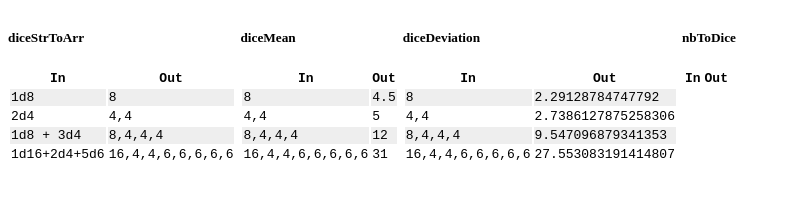
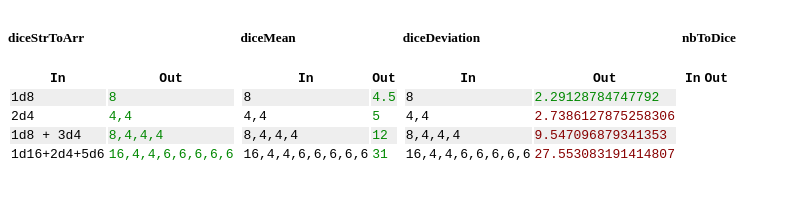
Before and after one commit to oleobal/loot, a plain HTML site: page test.html in a window 1280 px wide. Shown: the whole page, without its empty margins (0-790 px from the left). Drawn offline with Linux system fonts and the light colour scheme.

Commit message:
Add valid/invalid for tests, nbToDice now uses deviation
(even though deviation is incorrect)

```diff
--- a/loot.js
+++ b/loot.js
@@ -430,7 +430,21 @@ function nbToDice(max, deviation)
 	console.log(combos)
 
 
-	// TODO calculate each combo's deviation and compare it to target
+	chosenCombo = []
+	chosenComboDev = -1000
+
+	for (var i in combos)
+	{
+		// TODO improve heuristic to also include max compared to target
+		// Right now a 10.4 dmg masterwork mace gets 1d8 instead of 1d10
+		var dev = diceStdDeviation(combos[i])
+		if (Math.abs(deviation-dev) < Math.abs(deviation-chosenComboDev))
+		{
+			chosenCombo = combos[i]
+			chosenComboDev = dev
+		}
+	}
+
 
 	count={
 		"2" :0,
@@ -441,9 +455,9 @@ function nbToDice(max, deviation)
 		"12":0,
 		"20":0
 	}
-	for (var i in combos[combos.length-1]) // change to whichever combo is picked
+	for (var i in chosenCombo) // change to whichever combo is picked
 	{
-		count[combos[combos.length-1][i].toString()]+=1
+		count[chosenCombo[i].toString()]+=1
 	}
 	out=""
 	for (var i in count)
--- a/test.html
+++ b/test.html
@@ -3,7 +3,7 @@
 	<meta charset="utf-8"/>
 	<script src="loot.js"></script>
 	<script>
-	function addResult(inp, out, tableid)
+	function addResult(inp, out, tableid, correct)
 	{
 		var table = document.getElementById(tableid)
 
@@ -14,6 +14,13 @@
 		d1.innerHTML=inp
 		r.appendChild(d1)
 		var d2 = document.createElement("td")
+		if (typeof correct !== "undefined")
+		{
+			if (out.toString() == correct.toString()) // dumb I know
+				d2.className = "correct"
+			else
+				d2.className = "incorrect"
+		}
 		d2.innerHTML=out
 		r.appendChild(d2)
 
@@ -24,18 +31,21 @@
 	{
 		// diceStrToArr
 		var diceStrToArrInput=["1d8", "2d4", "1d8 + 3d4", "1d16+2d4+5d6"]
+		var diceStrToArrCorr=[[8], [4,4], [8,4,4,4], [16,4,4,6,6,6,6,6]]
 		for (var i in diceStrToArrInput)
-			addResult(diceStrToArrInput[i], diceStrToArr(diceStrToArrInput[i]), "diceStrToArr")
+			addResult(diceStrToArrInput[i], diceStrToArr(diceStrToArrInput[i]), "diceStrToArr", diceStrToArrCorr[i])
 
 		// diceMean
 		var diceMeanInput=[[8], [4,4], [8,4,4,4], [16,4,4,6,6,6,6,6]]
+		var diceMeanCorr=[4.5, 5, 12, 31]
 		for (var i in diceMeanInput)
-			addResult(diceMeanInput[i], diceMean(diceMeanInput[i]), "diceMean")
+			addResult(diceMeanInput[i], diceMean(diceMeanInput[i]), "diceMean", diceMeanCorr[i])
 
 		// diceStdDeviation
 		var diceStdDeviationInput=[[8], [4,4], [8,4,4,4], [16,4,4,6,6,6,6,6]]
+		var diceStdDeviationCorr=[Math.sqrt(5.25), Math.sqrt(2.5), Math.sqrt(9), Math.sqrt(115/3)] // unsure of last one
 		for (var i in diceStdDeviationInput)
-			addResult(diceStdDeviationInput[i], diceStdDeviation(diceStdDeviationInput[i]), "diceStdDeviation")
+			addResult(diceStdDeviationInput[i], diceStdDeviation(diceStdDeviationInput[i]), "diceStdDeviation", diceStdDeviationCorr[i])
 	}
 	</script>
 	<style>
@@ -48,6 +58,12 @@
 		border-style:none solid none none;
 		border-width:1px;
 		*/
+	}
+	.correct {
+		color: #080
+	}
+	.incorrect {
+		color: #800
 	}
 	</style>
 </head>
```
